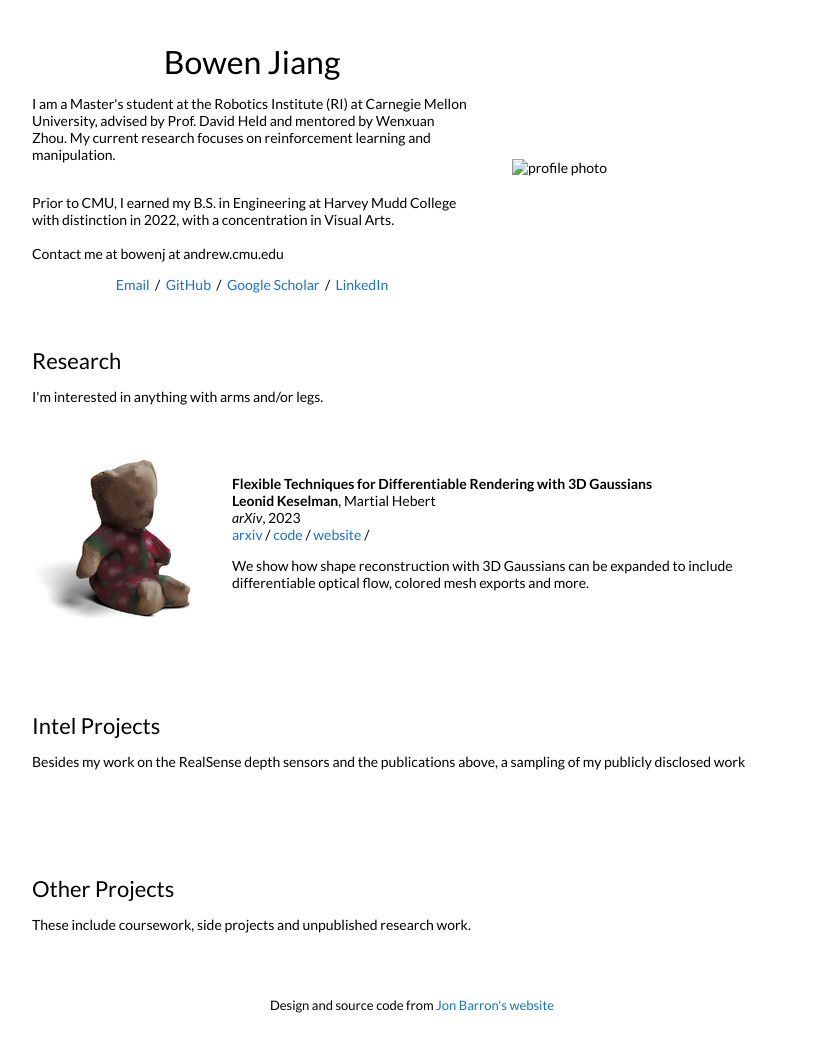
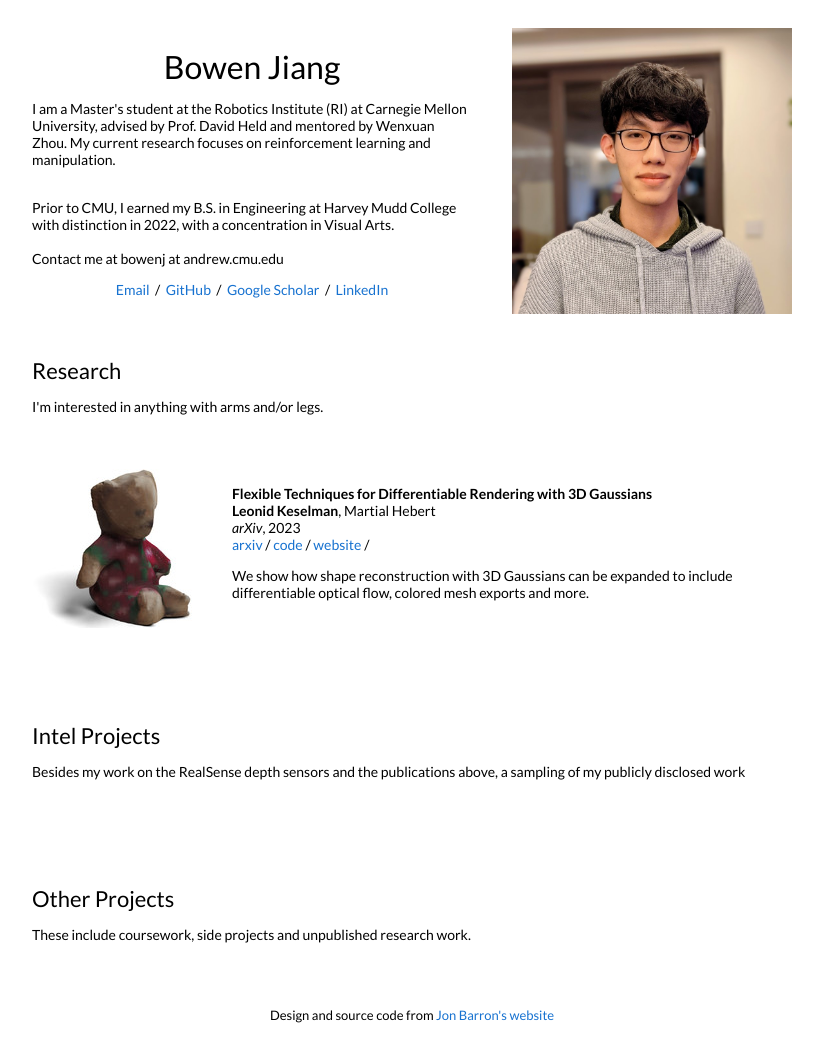
Before and after one commit to JiangBowen0008/JiangBowen0008.github.io, a Jekyll site: the page built from _posts/2023-08-28-3dgaussians.markdown, in a window 1280 px wide. Shown: the whole page, without its empty margins (228-1051 px from the left). Built offline with Jekyll 4.4.1, drawn with Linux system fonts in a browser that asks for light colours.

Commit message:
update profile

```diff
--- a/_config.yml
+++ b/_config.yml
@@ -9,7 +9,7 @@ name: Bowen Jiang
 # description: the profile of an engineer, researcher and software developer
 
 # URL of your avatar or profile pic (you could use your GitHub profile pic)
-avatar: images/profile_cropped.png
+avatar: images/circle_bw_crop.jpg
 
 #
 # Flags below are optional
```
Also changed, not shown: images/circle_bw_crop.jpg (added).
